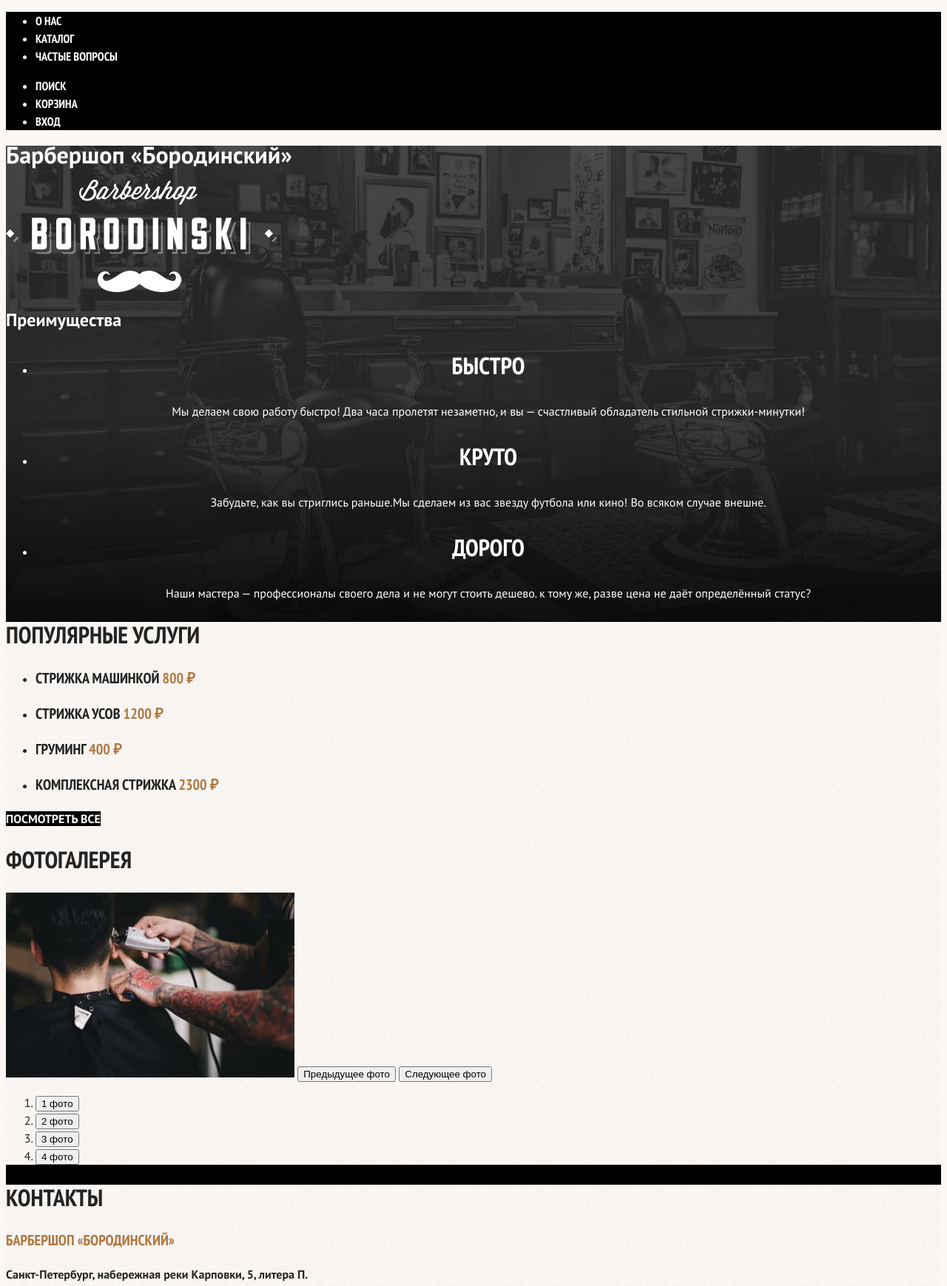
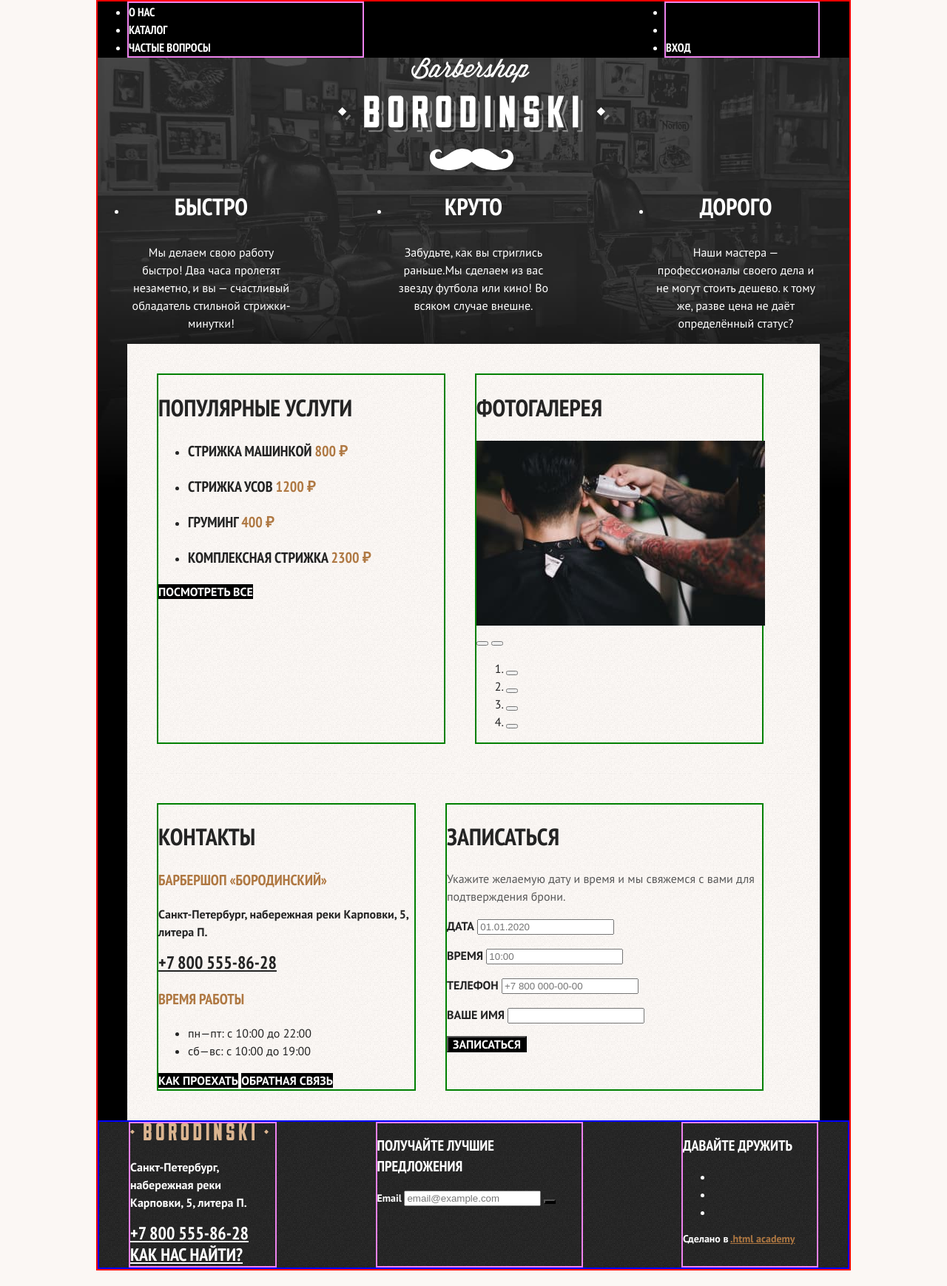
Before and after one commit to ToryaToria/BarderShop_2024, a plain HTML site: page index.html in a window 1280 px wide. Shown: the top 1739 px of the page at 74% size. After the commit the page ends 1718 px from the top, so only its background shows below. Drawn offline with Linux system fonts and the light colour scheme.

Commit message:
Делаю ДЗ-5 "Сетка страниц на флексах "

```diff
--- a/css/style.css
+++ b/css/style.css
@@ -39,14 +39,40 @@
 	font-display: swap;
 }
 
-/* ++++++++++++++++++++++++++++++++*/
+/* ++++++++++++++ sticky-footer ++++++++++++++++++*/
+
+/*
+html {
+	height: 100%;
+}
 
 body {
+	display: flex;
+	flex-direction: column;
+  min-height: 100%;
+}
+
+.main-container {
+  flex-grow: 1;
+}
+*/
+
+/* +++++++++++++ общие +++++++++++++++++++*/
+* {
+	box-sizing: border-box;
+}
+
+body {
+	margin: 0 auto;
+	width: 1020px;
+
 	font-family: "PT Sans", sans-serif;
 	font-size: 16px;
 	line-height: 24px;
 	color: #242424;
 	background-color: #fbf7f4;
+
+	border: 2px solid red;
 }
 
 .button {
@@ -62,10 +88,51 @@ body {
 	text-transform: uppercase;
 }
 
-/* ++++++++++++++++++++++++++++++++*/
-.main-header {
+.visually-hidden {
+  position: absolute;
+  width: 1px;
+  height: 1px;
+  margin: -1px;
+  border: 0;
+  padding: 0;
+  white-space: nowrap;
+  clip-path: inset(100%);
+  clip: rect(0 0 0 0);
+  overflow: hidden;
+}
+
+.nav-list,
+.adv-list {
+	margin: 0;
+	padding: 0;
+}
+
+/* +++++++++++++ header +++++++++++++++++++*/
+.main-header,
+.page-header {
+
+	padding: 0 40px;
 	color: #ffffff;
 	background-color: #000000;
+
+}
+
+.navigation {
+	display: flex;
+	justify-content: space-between;
+
+}
+
+.nav-list {
+	border: 2px solid violet;
+
+	width: 320px;
+}
+
+.nav-user {
+	width: 210px;
+	border: 2px solid violet;
+
 }
 
 .nav-link {
@@ -80,8 +147,11 @@ body {
 	text-transform: uppercase;
 	text-decoration: none;
 }
+/* ++++++++++++++++++++++++++++++++*/
 
 .main-index {
+	padding: 0 40px;
+
 	color: #ffffff;
 	background-color: #000000;
 	background-image: url(../img/bg_fon.jpg);
@@ -89,9 +159,20 @@ body {
 	background-size: 100% auto;
 }
 
-/* ++++++++++++++++++++++++++++++++*/
+.main-logo {
+	display: block;
+	margin: 0 auto;
+}
+
+/* ++++++++++++++ advantages ++++++++++++++++++*/
 .adv-list {
-	text-align: center;
+display: flex;
+justify-content: space-between;
+text-align: center;
+}
+
+.adv-item {
+	width: 227px;
 }
 
 .adv-title {
@@ -108,8 +189,18 @@ body {
 }
 
 /* ++++++++++++++++++++++++++++++++*/
+.index-column {
+	display: flex;
+	padding: 40px;
+
+}
+
 .services {
+	width: 390px;
 	text-transform: uppercase;
+	border: 2px solid green;
+	margin-right: 40px;
+
 }
 
 .services-title {
@@ -130,6 +221,12 @@ body {
 }
 
 /* ++++++++++++++++++++++++++++++++*/
+.gallery {
+	width: 390px;
+	border: 2px solid green;
+
+}
+
 .gall-title {
 	font-family: "PT Sans Narrow", sans-serif;
 
@@ -139,6 +236,12 @@ body {
 }
 
 /* ++++++++++++++++++++++++++++++++*/
+.contacts {
+	width: 350px;
+	border: 2px solid green;
+	margin-right: 40px;
+
+}
 
 .cont-title {
 	font-family: "PT Sans Narrow", sans-serif;
@@ -178,6 +281,12 @@ body {
 }
 
 /* ++++++++++++++++++++++++++++++++*/
+.appointment {
+	width: 430px;
+	border: 2px solid green;
+
+}
+
 .appointment-title {
 	font-family: "PT Sans Narrow", sans-serif;
 	font-size: 32px;
@@ -203,11 +312,35 @@ body {
 /* ++++++++++++++++++++++++++++++++*/
 .main-footer,
 .page-footer {
+	border: 2px solid blue;
+
+	padding: 0 40px;
+	display: flex;
+	justify-content: space-between;
+
 	font-size: 14px;
 	font-weight: 700;
 	color: #ffffff;
 	background-color: #242424;
 	background-image: url("../img/pattern-bg.png");
+}
+
+.footer-contacts {
+	width: 200px;
+	border: 2px solid violet;
+
+}
+
+.footer-mewsletter {
+	width: 280px;
+	border: 2px solid violet;
+
+}
+
+.footer-social {
+	width: 185px;
+	border: 2px solid violet;
+
 }
 
 .footer-cont-phone {
@@ -232,6 +365,25 @@ body {
 }
 
 /* +++++++++++++ КАТАЛОГ +++++++++++++++++++*/
+.page-header-logo {
+display: block;
+margin-right: 100px;
+}
+
+.main-inner {
+	padding: 0 40px;
+}
+
+.catalog-container {
+	display: flex;
+}
+
+.filters {
+	width: 225px;
+	margin-right: 20px;
+	border:3px solid  rosybrown ;
+
+}
 
 .inner-header-title {
 	font-family: "PT Sans Narrow", sans-serif;
@@ -263,18 +415,35 @@ body {
 }
 
 .catalog {
-	border:1px solid  red ;
+	width: 700px;
+
+	border:3px solid  rosybrown ;
 }
 
 .wrap-sort {
-	border:1px solid  green ;
+	border:3px solid  greenyellow ;
 	background-color: #ffffff;
+}
 
-}
+
 .button-light {
 	color: #000000;
 	background-color: #ffffff;
 }
+
+/*  сделать в следующем ДЗ
+.product-list {
+
+
+	display: flex;
+	flex-wrap: wrap;
+	margin: 0;
+	padding: 0;
+	list-style: none;
+}
+	*/
+
+
 
 .product-card {
 	border:3px solid  blue ;
--- a/index.html
+++ b/index.html
@@ -26,7 +26,7 @@
 		</nav>
 	</header>
 
-	<main class="main-index">
+	<main class="main-index main-container">
 		<h1 class="visually-hidden"> Барбершоп «Бородинский»</h1>
 		<img class="main-logo" src="img/logo/logo-full-dark.svg" width="367" height="152"
 			alt="Логотип барбершоп «Бородинский»">
```
Also changed, not shown: catalog.html (+9 -10 lines).
